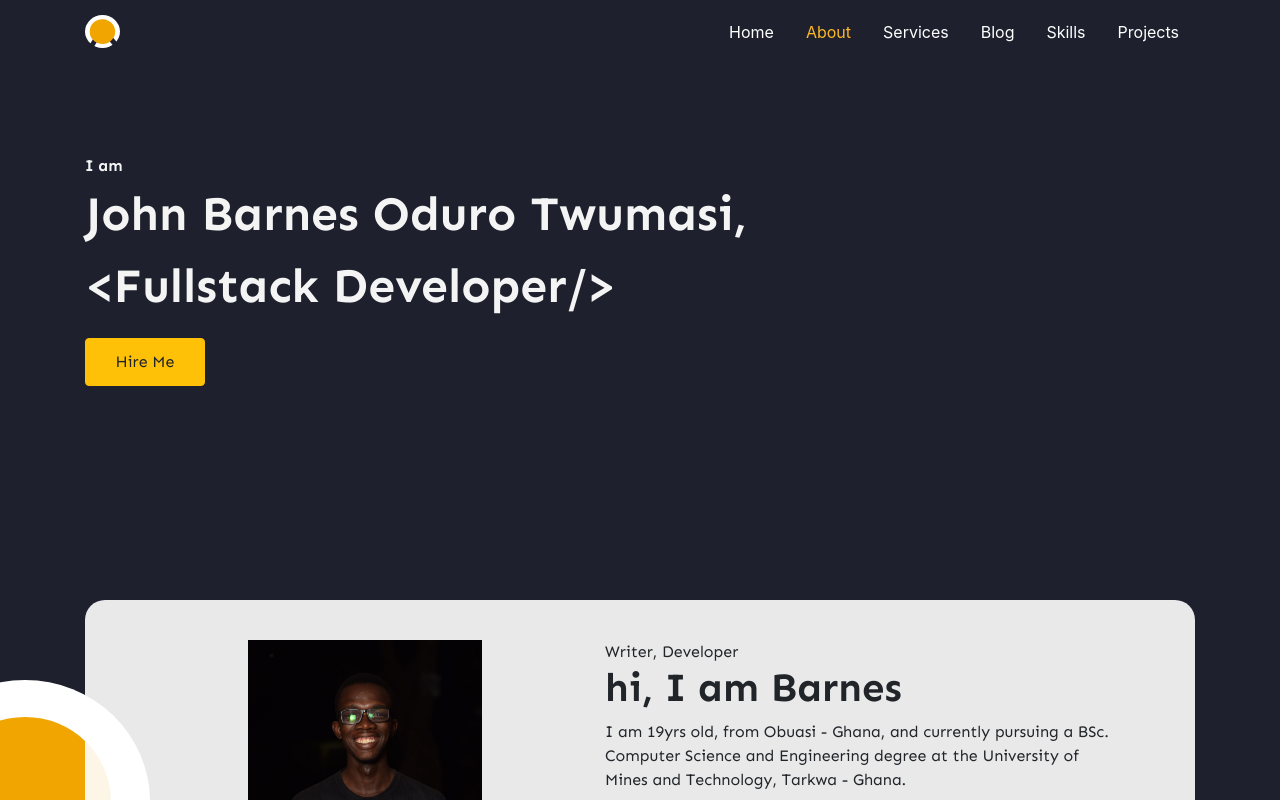
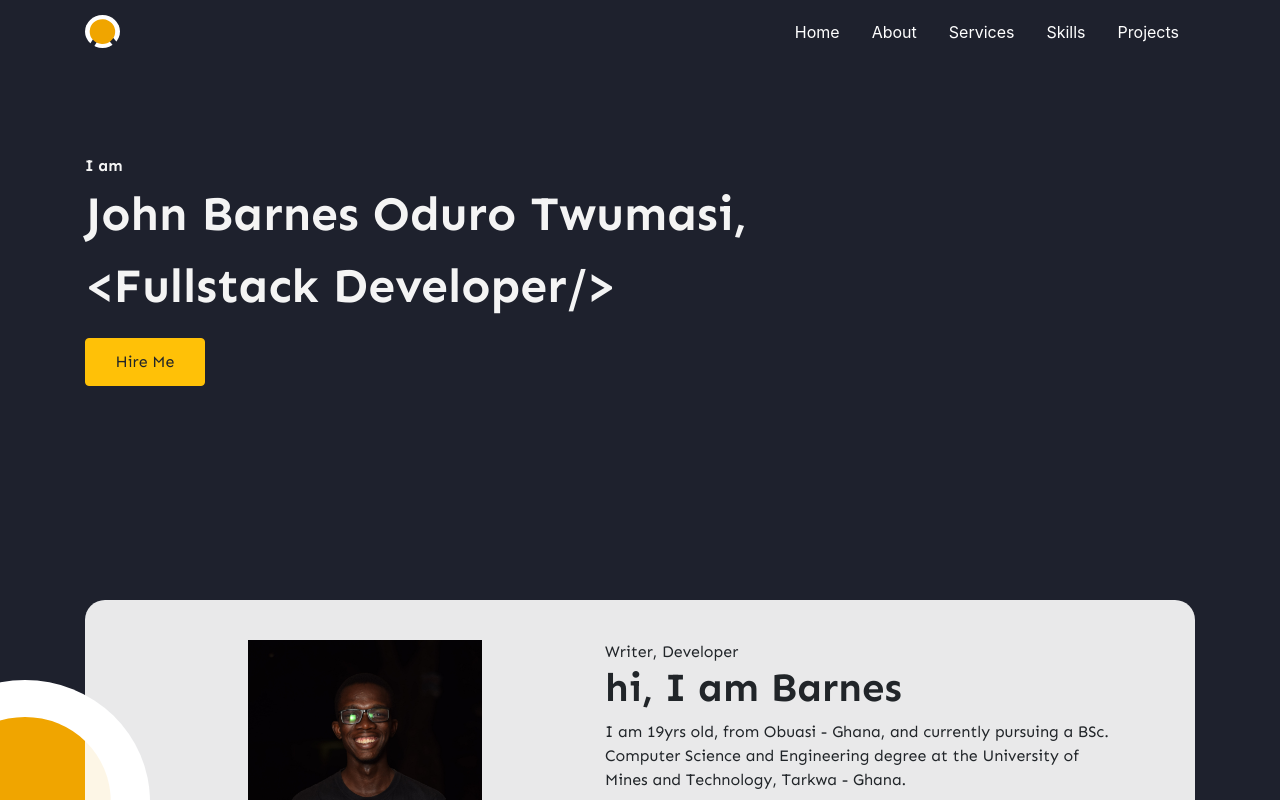
Before and after one commit to jaybarnes33/otwumasi, a Next.js app: page / in a window 1280 px wide. Shown: the top 800 px of the page. Built offline with nearby package versions, Linux system fonts and the light colour scheme.

Commit message:
Remove blog

```diff
--- a/components/Header.js
+++ b/components/Header.js
@@ -62,17 +62,12 @@ const Header = () => {
               </Nav.Item>
               <Nav.Item>
                 <Nav.Link as={Link} href="#about">
-                  <a className="active">About</a>
+                  <a>About</a>
                 </Nav.Link>
               </Nav.Item>
               <Nav.Item>
                 <Nav.Link as={Link} href="#services">
                   <a>Services</a>
-                </Nav.Link>
-              </Nav.Item>
-              <Nav.Item>
-                <Nav.Link as={Link} href="/blog">
-                  <a>Blog</a>
                 </Nav.Link>
               </Nav.Item>
               <Nav.Item>
```
